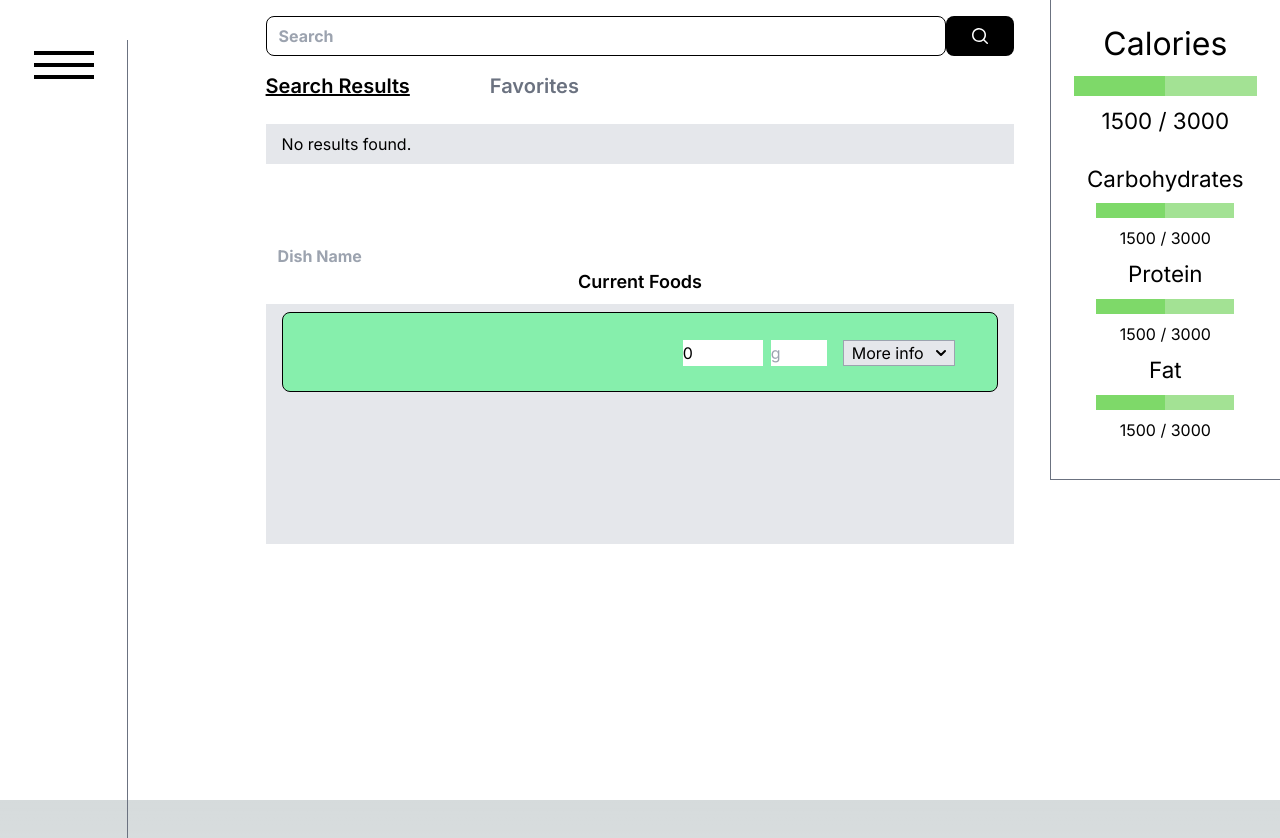
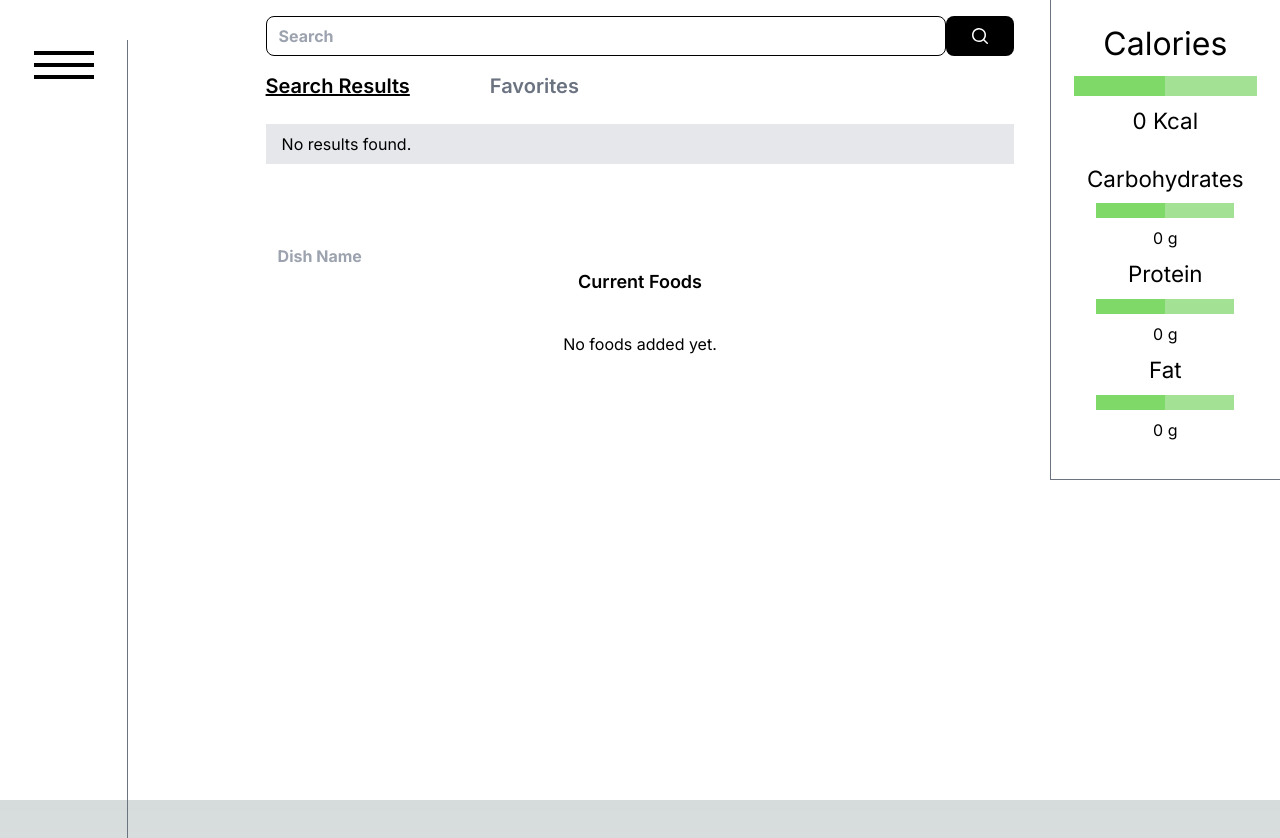
Before and after one commit to spiros132/DAT257, a Next.js app in the folder nutrition-diary/: page /mealpage in a window 1280 px wide. Built offline with nearby package versions, Linux system fonts and the light colour scheme.

Commit message:
synced caloriecounter, foodlistitems

```diff
--- a/nutrition-diary/src/app/mealpage/page.tsx
+++ b/nutrition-diary/src/app/mealpage/page.tsx
@@ -6,7 +6,7 @@ import SearchBar from "@/components/SearchBar";
 import ResultDisplay from "@/components/ResultDisplay";
 import ScrollPanel from "@/components/ResultScrollBar";
 import FoodListItem from "@/components/FoodListItem";
-import React, { useState } from "react";
+import React, { use, useEffect, useState } from "react";
 import { SearchForFoodList,  handleBrandedResult,  handleCommonResult} from "@/app/actions/actions";
 import { SavedFoodData, SearchListFoodItemData } from "@/app/lib/definitions";
 
@@ -14,11 +14,20 @@ export default function CreateEditMealPage() {
     const [results, setResults] = useState<SavedFoodData[] | undefined>(undefined);
     const [loading, setLoading] = useState<boolean>(false);
     const [activeButton, setActiveButton] = useState<"search" | "favorites">("search");
+    const [currentFoods, setCurrentFoods] = useState<SavedFoodData[]>([]);
+
+    const listItemChanged = (name: string, amount: number, unit: string) => {
+        currentFoods.find((food) => food.food_name === name)!.serving_qty = amount;
+        setCurrentFoods([...currentFoods]);
+    }
 
     const onSearch = (searchInput: string) => {
         fetchData(searchInput);
     };
 
+    const onAdd = (foodName: SavedFoodData) => {
+        setCurrentFoods([...currentFoods, foodName]);
+    }
 
     const fetchData = async (searchInput: string) => {
         let nutrientData: SavedFoodData[] = [];
@@ -46,6 +55,27 @@ export default function CreateEditMealPage() {
     const handleFavoritesButtonClick = () => {
         setActiveButton("favorites");
     };
+
+    const makeFoodListItems = (foods: SavedFoodData[]) => {
+        if(!foods || foods.length == 0) return (
+            <div className="flex justify-center items-center h-20">
+                <p>No foods added yet.</p>
+            </div>
+        );
+
+
+        let items = foods.map((food, index) => (
+            <FoodListItem key={index} name={food.food_name} amount={food.serving_qty} unit={food.serving_unit} valueChanged={listItemChanged} />
+        ));
+
+        return(
+        <div className="overflow-y-scroll flex whitespace-nowrap bg-gray-200 h-60 py-2 px-4">
+            <div className="" style={{ minWidth: "100%" }}>
+                {items}
+            </div>
+        </div>
+        );
+    }
 
     return (
         <div className="grid grid-cols-3 p-4 min-h-screen">
@@ -76,7 +106,7 @@ export default function CreateEditMealPage() {
                     <div>
                         <ScrollPanel>
                             {loading ? (<p>Loading...</p>) : (
-                                 <ResultDisplay results={results} />)}
+                                 <ResultDisplay results={results} onAdd={onAdd}  />)}
                         </ScrollPanel>
                     </div>
                     <div className="h-20">
@@ -93,17 +123,13 @@ export default function CreateEditMealPage() {
                         <h2 className="text-lg font-semibold">
                             Current Foods
                         </h2>
-                        <div className="overflow-y-scroll flex whitespace-nowrap bg-gray-200 h-60 py-2 px-4">
-                            <div className="inline-flex" style={{ minWidth: "100%" }}>
-                                    <FoodListItem name={""} amount={0} unit={""}/>
-                            </div>
-                        </div>
+                        {makeFoodListItems(currentFoods)}
                     </div>
                 </div>
             </div>
             {/* Third column: CalorieCounter */}
             <div>
-                <CalorieCounter />
+                <CalorieCounter result={currentFoods}/>
             </div>
         </div>
     );
--- a/nutrition-diary/src/components/CalorieCounter.tsx
+++ b/nutrition-diary/src/components/CalorieCounter.tsx
@@ -1,6 +1,37 @@
 "use client";
 
-export default function CalorieCounter(){
+import { SavedFoodData } from "@/app/lib/definitions";
+import { useEffect, useState } from "react";
+
+export default function CalorieCounter(props: {result: SavedFoodData[] | undefined}){
+    const [calories, setCalories] = useState<number>(0);
+    const [carbohydrates, setCarbohydrates] = useState<number>(0);
+    const [protein, setProtein] = useState<number>(0);
+    const [fat, setFat] = useState<number>(0);
+
+    useEffect(() => {
+        if (props.result) {
+            calculateNutrients(props.result);
+        }
+    }, [props.result]);
+
+    const calculateNutrients = (result: SavedFoodData[]) => {
+        if (!result) return;
+        let totalCalories = 0;
+        let totalCarbohydrates = 0;
+        let totalProtein = 0;
+        let totalFat = 0;
+        result.forEach((food) => {
+            totalCalories += food.nf_calories * food.serving_qty;
+            totalCarbohydrates += food.nf_carbohydrates * food.serving_qty;
+            totalProtein += food.nf_protein * food.serving_qty;
+            totalFat += food.nf_fat * food.serving_qty;
+        });
+        setCalories(totalCalories);
+        setCarbohydrates(totalCarbohydrates);
+        setProtein(totalProtein);
+        setFat(totalFat);
+    }
 
 
     return (
@@ -14,7 +45,7 @@ export default function CalorieCounter(){
                     </div>
                 </div>
                 <p className="text-[1.4em]">
-                    1500 / 3000
+                    {calories} Kcal
                 </p>
             </div>
 
@@ -27,7 +58,7 @@ export default function CalorieCounter(){
                     </div>
                 </div>
                 <p className="text-[1em]">
-                    1500 / 3000
+                    {carbohydrates} g
                 </p>
             </div>
 
@@ -40,7 +71,7 @@ export default function CalorieCounter(){
                     </div>
                 </div>
                 <p className="text-[1em]">
-                    1500 / 3000
+                    {protein} g
                 </p>
             </div>
 
@@ -53,7 +84,7 @@ export default function CalorieCounter(){
                     </div>
                 </div>
                 <p className="text-[1em]">
-                    1500 / 3000
+                    {fat} g
                 </p>
             </div>
 
--- a/nutrition-diary/src/components/FoodListItem.tsx
+++ b/nutrition-diary/src/components/FoodListItem.tsx
@@ -1,14 +1,14 @@
 "use client";
 import React, {useState, useEffect} from "react";
 
-function FoodListItem(props: {name: string, amount: number, unit: string}){
+function FoodListItem(props: {name: string, amount: number, unit: string, valueChanged: (name: string, amount: number, unit: string) => void}){
     const [foodName, setFoodName] = useState<string>('');
     const [foodAmount, setFoodAmount] = useState<number>(-1);
     const [foodUnit, setFoodUnit] = useState<string>('');
 
     useEffect(() => {
         populateInfo(props);
-    }, [props.name]);
+    }, [props]);
 
     function populateInfo(props: {name: string, amount: number, unit: string}){
         setFoodName(props.name);
@@ -18,6 +18,7 @@ function FoodListItem(props: {name: string, amount: number, unit: string}){
 
     const handleAmountChange = (e: React.ChangeEvent<HTMLInputElement>) => {
         setFoodAmount(parseInt(e.target.value));
+        props.valueChanged(foodName, parseInt(e.target.value), foodUnit);
     };
 
     const handleUnitChange = (e: React.ChangeEvent<HTMLInputElement>) => {
@@ -25,15 +26,15 @@ function FoodListItem(props: {name: string, amount: number, unit: string}){
     };
 
     return (
-        <div>
+        <div className="">
             <div className="flex h-20  rounded-lg border border-black bg-green-300">
                 <div className="grid h-20 grid-cols-2">
                     <div className="m-auto w-screen">
                         <h5 className="ml-20 text-xl">{foodName}</h5>
                     </div>
                     <div className="m-auto flex space-x-2">
-                        <input type="text" id="foodAmount" className="text-md block w-20" placeholder="0" value={foodAmount} onChange={handleAmountChange}/>
-                        <input type="text" id="foodUnit" className="text-md block w-14" placeholder="g" value={foodUnit} onChange={handleUnitChange}/>
+                        <input type="text" id="foodAmount" className="text-md block w-20 " placeholder={foodAmount.toString()}  onChange={handleAmountChange}/>
+                        <input type="text" id="foodUnit" className="text-md block  bg-green-300" placeholder="g" value={foodUnit} onChange={handleUnitChange}/>
                         <div></div>
                         <button id="infoButton" className="inline-flex items-center border border-gray-400 bg-gray-200 px-2">
                             More info
--- a/nutrition-diary/src/components/ResultDisplay.tsx
+++ b/nutrition-diary/src/components/ResultDisplay.tsx
@@ -1,13 +1,16 @@
 import React, { useState, useEffect } from "react";
 import { SavedFoodData } from "@/app/lib/definitions";
 
-export default function ResultDisplay(props: { results: SavedFoodData[] | undefined }) {
+export default function ResultDisplay({ onAdd, results }: { onAdd: (foodName: SavedFoodData) => void, results: SavedFoodData[] | undefined }) {
     useEffect(() => {
-        if (props.results) {
-            handleResult(props.results);
+        if (results) {
+            handleResult(results);
         }
-    }, [props.results]);
+    }, [results]);
 
+    const onCardClick = (foodName: SavedFoodData) => {
+        onAdd(foodName);
+    };
     function handleResult(results: SavedFoodData[] | undefined) {
         if (!results) return;
         const foodDivs = results.map((food, index) => (
@@ -16,15 +19,15 @@ export default function ResultDisplay(props: { results: SavedFoodData[] | undefi
             <label className="block p-2.5 text-sm">
                 Food name: {food.food_name[0].toUpperCase() + food.food_name.slice(1)}
             </label>
-                <label className="block p-2.5 text-sm">Calories: {food.nf_calories}</label>
+            <label className="block p-2.5 text-sm">Calories: {food.nf_calories} Kcal</label>
 
-                <label className="block p-2.5 text-sm">Protein: {food.nf_protein}</label>
+            <label className="block p-2.5 text-sm">Protein: {food.nf_protein} g</label>
 
-                <label className="block p-2.5 text-sm"> Fat: {food.nf_fat}</label>
+            <label className="block p-2.5 text-sm"> Fat: {food.nf_fat} g </label>
 
-                <label className="block p-2.5 text-sm">Carbohydrates: {food.nf_carbohydrates}</label>
+            <label className="block p-2.5 text-sm">Carbohydrates: {food.nf_carbohydrates} g</label>
 
-                <button className="relative left-3 border border-black">
+            <button onClick={e => onCardClick(food)} className="relative left-3 border border-black">
                 Add
             </button>
         </div>
@@ -36,9 +39,9 @@ export default function ResultDisplay(props: { results: SavedFoodData[] | undefi
 
     return (
         <div className="grid grid-flow-col gap-2">
-            {props.results ? (
+            {results ? (
                 <>
-                    {handleResult(props.results)}
+                    {handleResult(results)}
                 </>
             ) : (
                 <p>No results found.</p>
```
Lines whose indentation alone changed are shown as unchanged.
